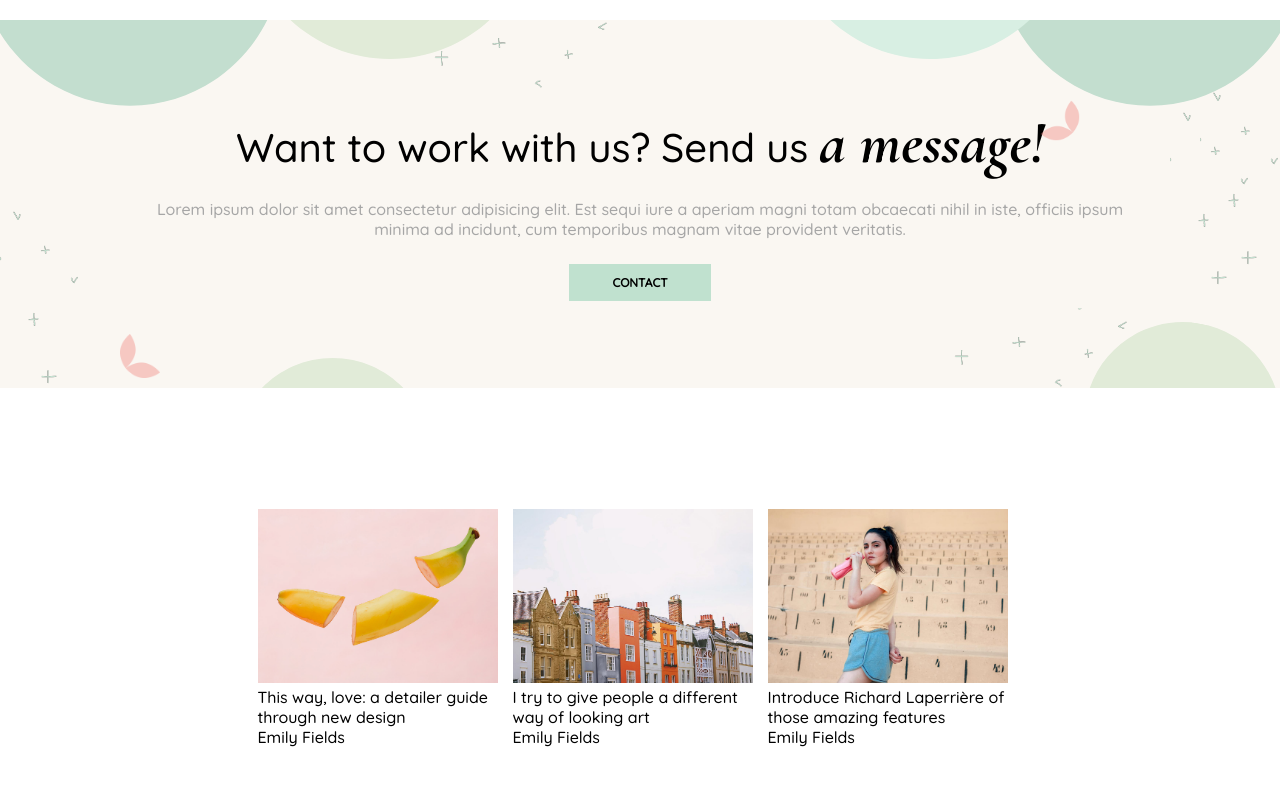
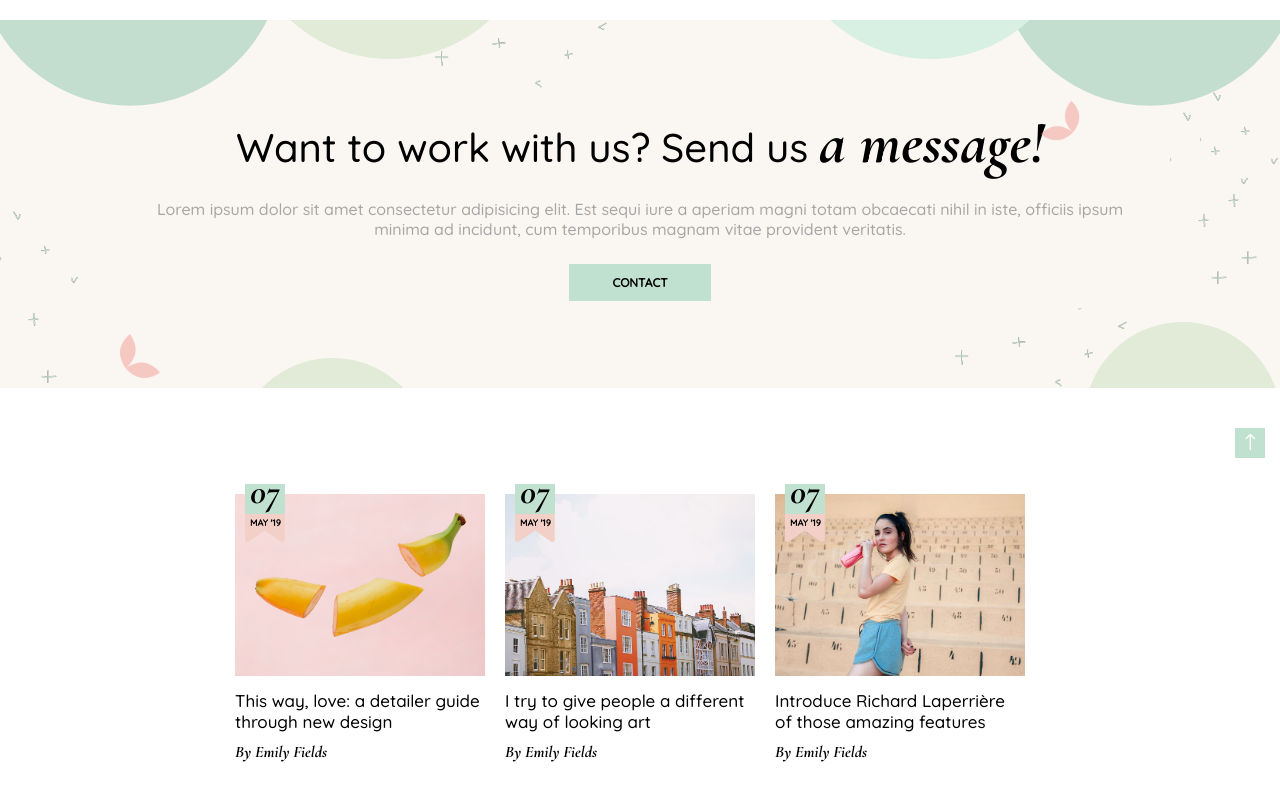
Before and after one commit to camillapalombi/proj-html-vuejs, a Vue app: page / in a window 1280 px wide. Shown: the part 1952-2752 px from the top of the page. Built offline with nearby package versions, Linux system fonts and the light colour scheme.

Commit message:
Section Five

```diff
--- a/src/components/MainSectionFive.vue
+++ b/src/components/MainSectionFive.vue
@@ -5,9 +5,25 @@
 
         <img class="calendar-img" :src="require('./../../public/img/' + element.image)" alt="Calendar image">
         <div class="title">{{ element.title }}</div>
-        <div class="author">{{ element.author }}</div>
+        <div class="author">By {{ element.author }}</div>
+
+        <div class="container-bookmark">
+            <div class="day">
+                <div class="content-day">{{ element.day }}</div>
+            </div>
+            <div class="month-year">
+                <font-awesome-icon icon="fa-solid fa-bookmark" />
+                <div class="data">{{ element.month }}</div>
+            </div>
+        </div>
 
       </div>
+
+        <div class="container-arrow">
+            <a href="#">
+                <img src="./../../public/img/svg-5-freccina.svg" alt="Top arrow">
+            </a>
+        </div>
 
   </section>
 </template>
@@ -54,13 +70,76 @@ data () {
     display: flex;
     justify-content: center;
     align-items: center;
+    position: relative;
 }
 .container-single-card {
-    width: 240px;
-    margin-right: 15px;
+    width: 250px;
+    margin-right: 20px;
+    position: relative;
     .calendar-img {
         width: 100%;
     }
 }
+.title {
+    font-size: 17px;
+    margin: 10px auto;
+}
+.author {
+    font-family: 'Cormorant Garamond', serif;
+    font-style: italic;
+}
+.container-bookmark {
+    position: absolute;
+    top: -10px;
+    left: 10px;
+}
+.day {
+    width: 40px;
+    height: 30px;
+    background-color: $footerBackground;
+    line-height: 1em;
+}
+.fa-bookmark {
+    font-size: 53px;
+    color: $lightPink;
+    margin-top: -25px;
+}
+.month-year {
+    overflow: hidden;
+    position: relative;
+}
+.data {
+    font-size: 9px;
+    font-weight: bold;
+    position: absolute;
+    top: 3px;
+    left: 5px;
+}
+.content-day {
+    font-family: 'Cormorant Garamond', serif;
+    font-style: italic;
+    font-size: 35px;
+    text-align: center;
+}
+
+.container-arrow {
+    position: absolute;
+    right: 15px;
+    top: 40px;
+    width: 30px;
+    height: 30px;
+    background-color: $footerBackground;
+    display: flex;
+    justify-content: center;
+    align-items: center;
+    cursor: pointer;
+
+    img {
+        width: 22px;
+        transform: rotate(270deg);
+        margin-left: 2px;
+        margin-top: 2px;
+    }
+}
 
 </style>
--- a/src/main.js
+++ b/src/main.js
@@ -9,11 +9,13 @@ import { faChevronLeft } from '@fortawesome/free-solid-svg-icons'
 
 import { faChevronRight } from '@fortawesome/free-solid-svg-icons'
 
+import { faBookmark } from '@fortawesome/free-solid-svg-icons'
+
 /* import font awesome icon component */
 import { FontAwesomeIcon } from '@fortawesome/vue-fontawesome'
 
 /* add icons to the library */
-library.add(faChevronLeft, faChevronRight)
+library.add(faChevronLeft, faChevronRight, faBookmark)
 
 /* add font awesome icon component */
 Vue.component('font-awesome-icon', FontAwesomeIcon)
```
